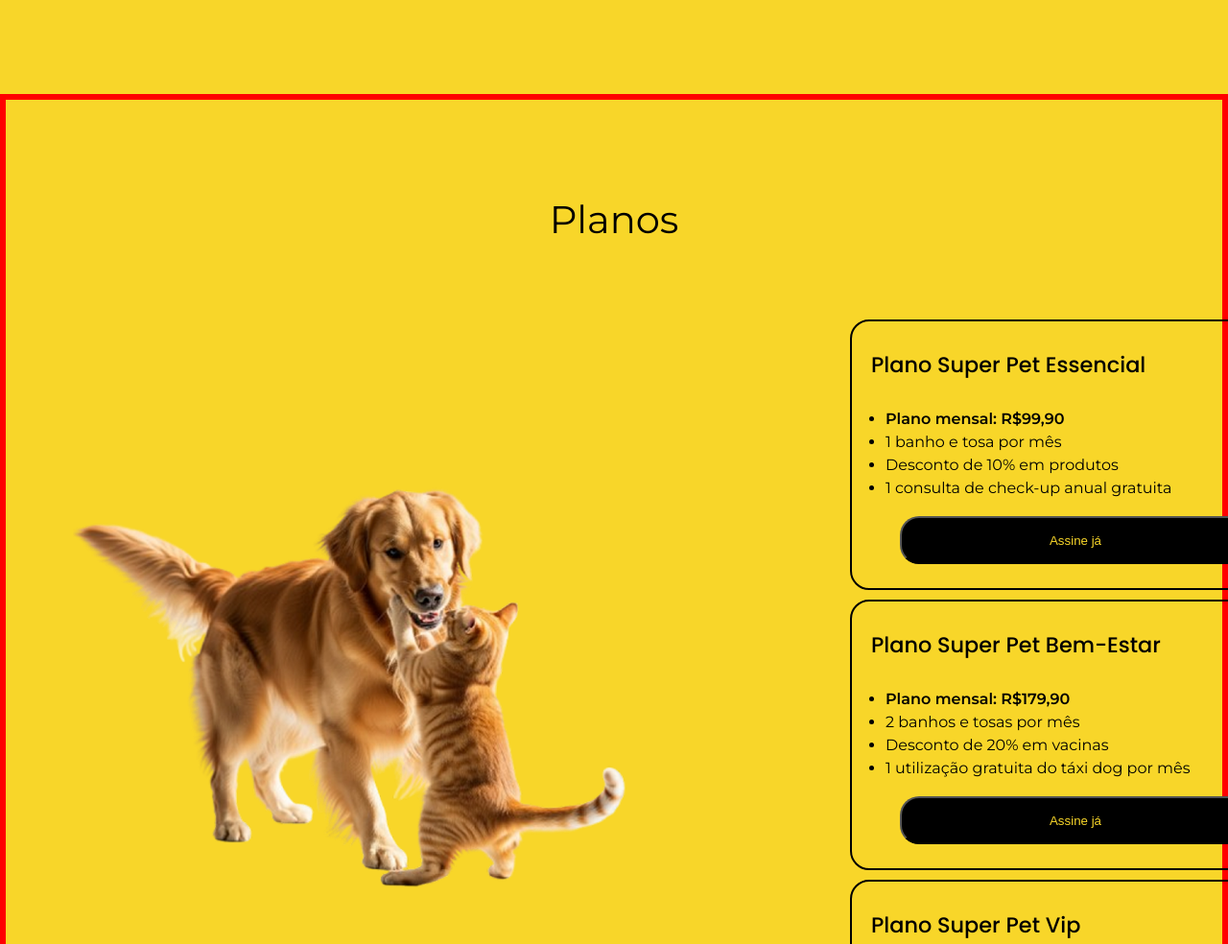
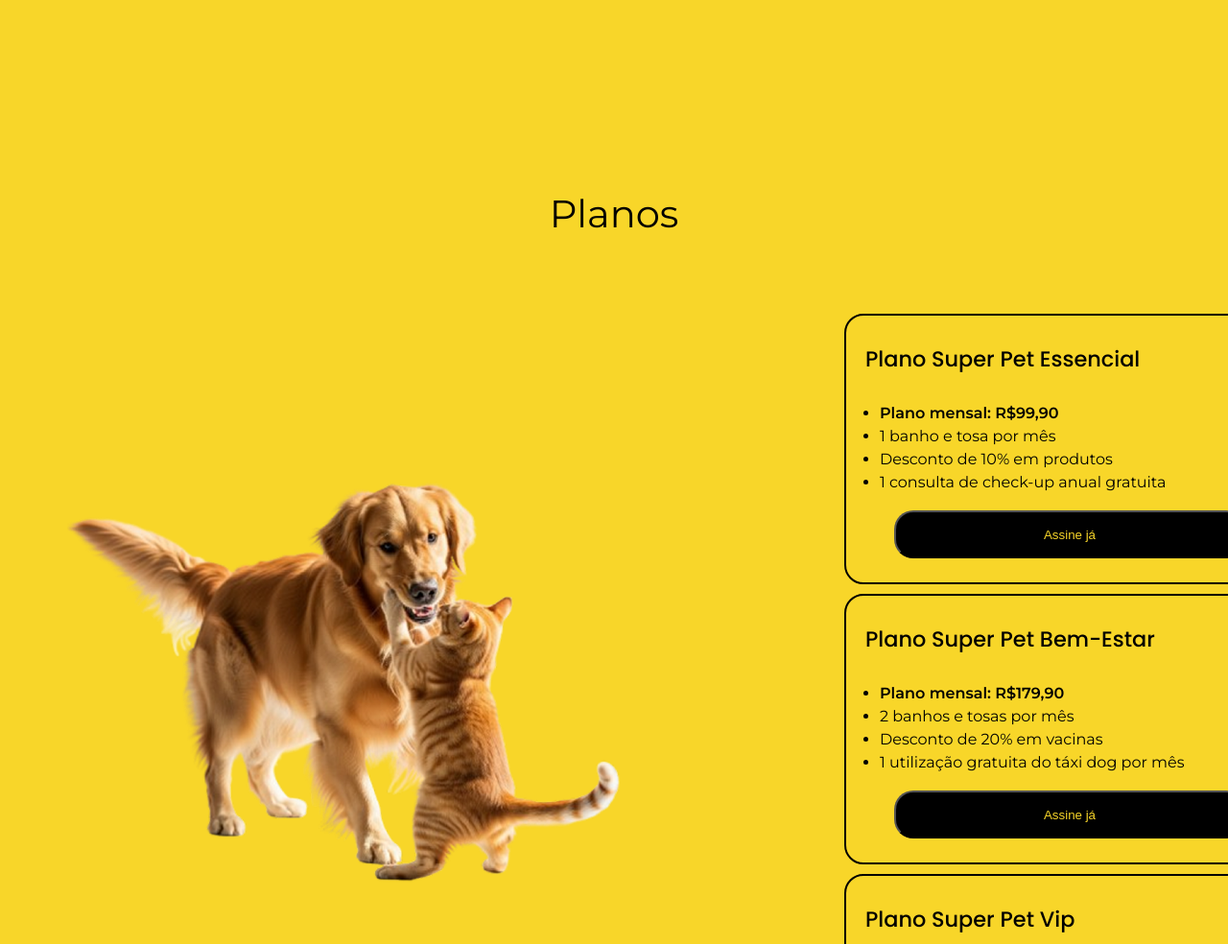
Before and after one commit to matheusricardoooo/super-pet, a plain HTML site: page index.html in a window 1280 px wide. Shown: the part 2339-3323 px from the top of the page at 96% size. Drawn offline with Linux system fonts and the light colour scheme.

Commit message:
removendo a borda teste

```diff
--- a/styles/plans.css
+++ b/styles/plans.css
@@ -1,7 +1,6 @@
 #plans {
     width: 100vw;
     padding: 100px 40px;
-    border: solid 6px red;
 }
 
 .subject {
```
